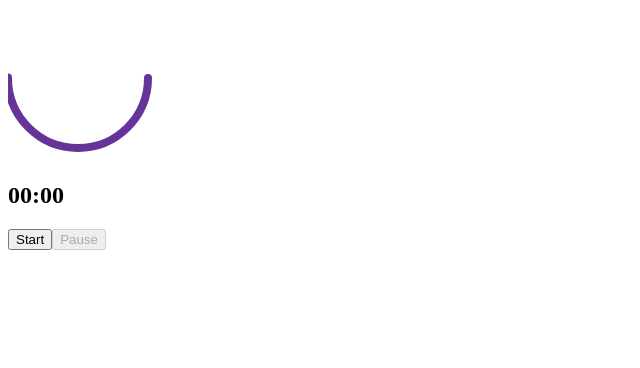
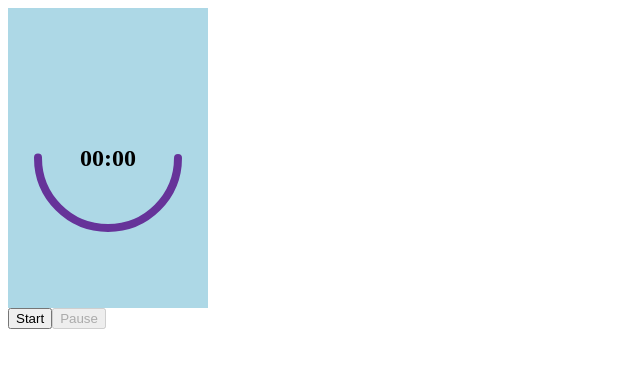
Before and after one commit to josesaulguerrero/pomodoro-app, a React (Create React App) app: page / in a window 1280 px wide. Shown: the top 368 px of the page, without its empty margins (0-640 px from the left). Built offline with nearby package versions, Linux system fonts and the light colour scheme.

Commit message:
added some basic styles to the progress bar

```diff
--- a/package.json
+++ b/package.json
@@ -41,6 +41,7 @@
     ]
   },
   "devDependencies": {
+    "@types/styled-components": "^5.1.19",
     "styled-components": "^5.3.3"
   }
 }
--- a/src/components/ProgressBar.tsx
+++ b/src/components/ProgressBar.tsx
@@ -1,4 +1,7 @@
+// libraries and hooks
 import { FC } from "react";
+// styled components
+import { Circle, Container, SVG, Time } from "../styles/ProgressBar.styles";
 
 type Props = {
 	percentage: number;
@@ -7,9 +10,9 @@ type Props = {
 
 export const ProgressBar: FC<Props> = ({ percentage, time }) => {
 	return (
-		<article>
-			<svg>
-				<circle
+		<Container>
+			<SVG>
+				<Circle
 					cx="70"
 					cy="70"
 					r="70"
@@ -19,9 +22,9 @@ export const ProgressBar: FC<Props> = ({ percentage, time }) => {
 					strokeDasharray="440"
 					strokeDashoffset={440 - (440 * percentage) / 100}
 					strokeLinecap="round"
-				></circle>
-			</svg>
-			<h2>{time}</h2>
-		</article>
+				></Circle>
+			</SVG>
+			<Time>{time}</Time>
+		</Container>
 	);
 };
--- /dev/null
+++ b/src/styles/ProgressBar.styles.tsx
@@ -0,0 +1,38 @@
+import styled from "styled-components";
+
+export const Container = styled.article`
+	width: 200px;
+	height: 300px;
+	position: relative;
+	display: flex;
+	flex-direction: column;
+	justify-content: center;
+	align-items: center;
+	background-color: lightblue;
+`;
+
+export const SVG = styled.svg`
+	width: 150px;
+	height: 150px;
+	display: flex;
+	align-items: center;
+	justify-content: center;
+	margin: 0;
+`;
+
+export const Circle = styled.circle`
+	width: 150px;
+	height: 150px;
+	transform: translate(5px, 5px);
+`;
+
+export const Time = styled.h2`
+	position: absolute;
+	top: 0;
+	left: 0;
+	right: 0;
+	bottom: 0;
+	display: flex;
+	align-items: center;
+	justify-content: center;
+`;
```
Also changed, not shown: 1 other file (tests, documents, lock files or other folders).
